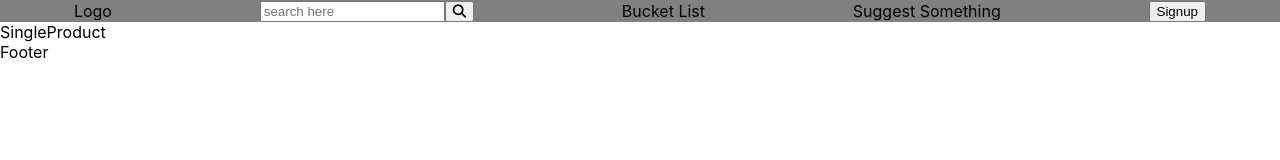
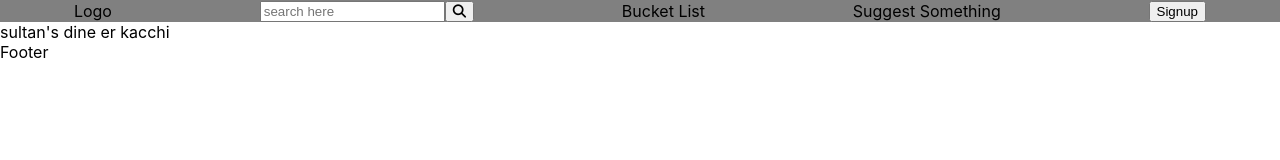
Before and after one commit to MushfiqMashuk/FoodMortem, a Next.js app: page /products/1 in a window 1280 px wide. Shown: the top 160 px of the page. Built offline with nearby package versions, Linux system fonts and the light colour scheme; data requests are answered from the project's data file.

Commit message:
adding dyamic paths

```diff
--- a/db.json
+++ b/db.json
@@ -824,5 +824,27 @@
       "rating": 10,
       "img": "https://i.ibb.co/86x42mr/all-time-honeycomb-mixed-fruits.png"
     }
+  ],
+
+  "brands": [
+    {
+      "id": 1,
+      "name": "sultan's dine"
+    },
+    {
+      "id": 2,
+      "name": "pran"
+    }
+  ],
+
+  "categories": [
+    {
+      "id": 1,
+      "name": "kacchi"
+    },
+    {
+      "id": 2,
+      "name": "burger"
+    }
   ]
 }
--- a/pages/products/[productId].js
+++ b/pages/products/[productId].js
@@ -1,37 +1,30 @@
-import React from 'react';
+function SingleProduct({ products }) {
+  console.log(products);
 
-function SingleProduct({data}) {
-
-console.log(data);
-
-  return (
-    <div>SingleProduct</div>
-  )
+  return <div>{`${products.brand} er ${products.name}`}</div>;
 }
 
-export default SingleProduct
+export default SingleProduct;
 
-export function getStaticPaths() {
-
-    return {
-        paths: [
-            {params: {productId: 1}}
-        ]
-
-    }
-
+export async function getStaticPaths() {
+  return {
+    paths: [{ params: { productId: "1" } }, { params: { productId: "2" } }],
+    fallback: true
+  };
 }
 
-export async function getStaticProps({params}) {
-    const {productId} = params;
+export async function getStaticProps({ params }) {
+  const { productId } = params;
 
-    const fetchedData = await fetch(`http://localhost:4000/products/${productId}`);
-    const data = await fetchedData.json();
+  const fetchedData = await fetch(
+    `http://localhost:4000/products/${productId}`
+  );
+  const data = await fetchedData.json();
 
-    return {
-        props: {
-            products: data
-        },
-        revalidate: 60
-    }
+  return {
+    props: {
+      products: data,
+    },
+    revalidate: 60,
+  };
 }
```
